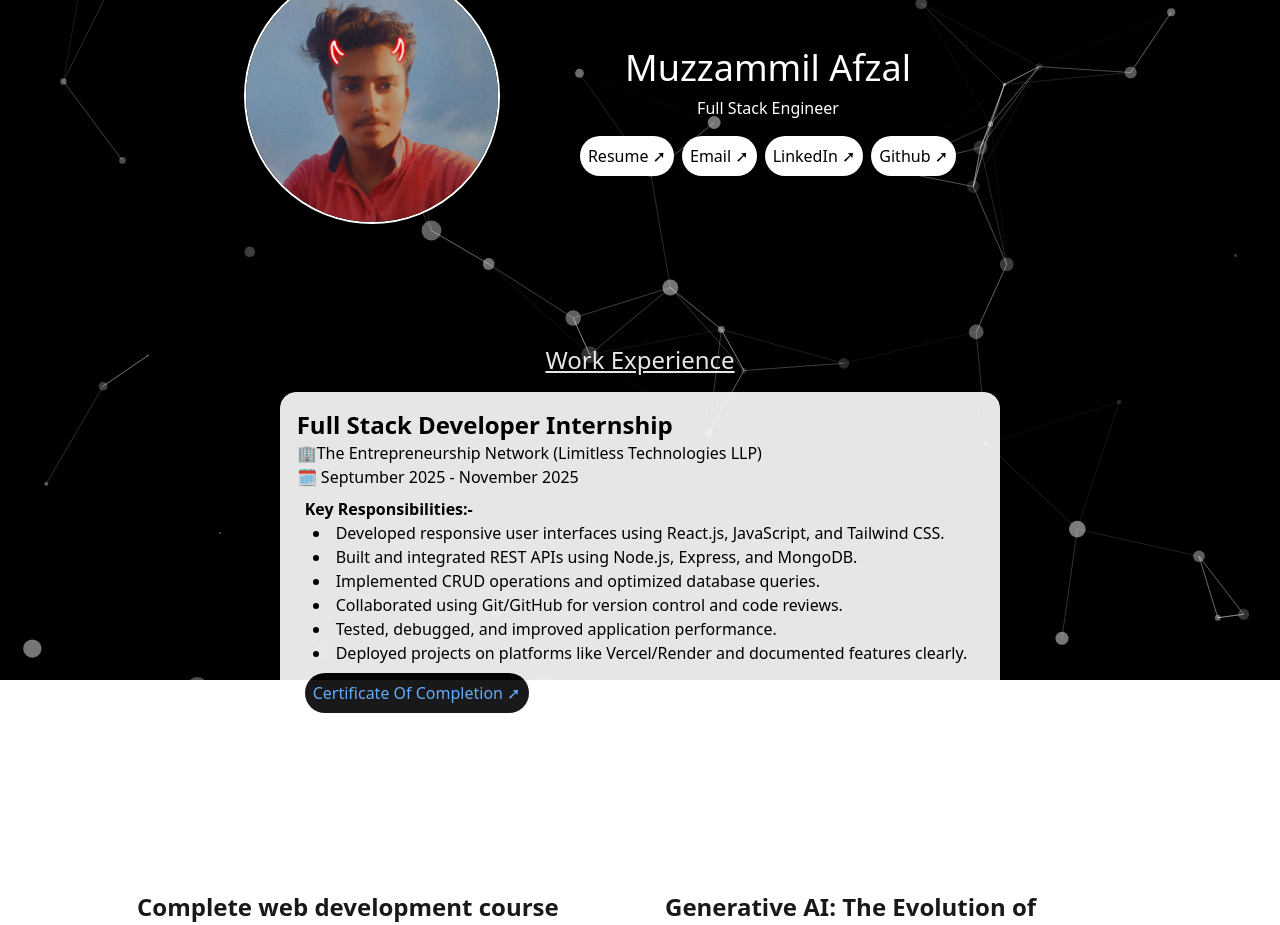
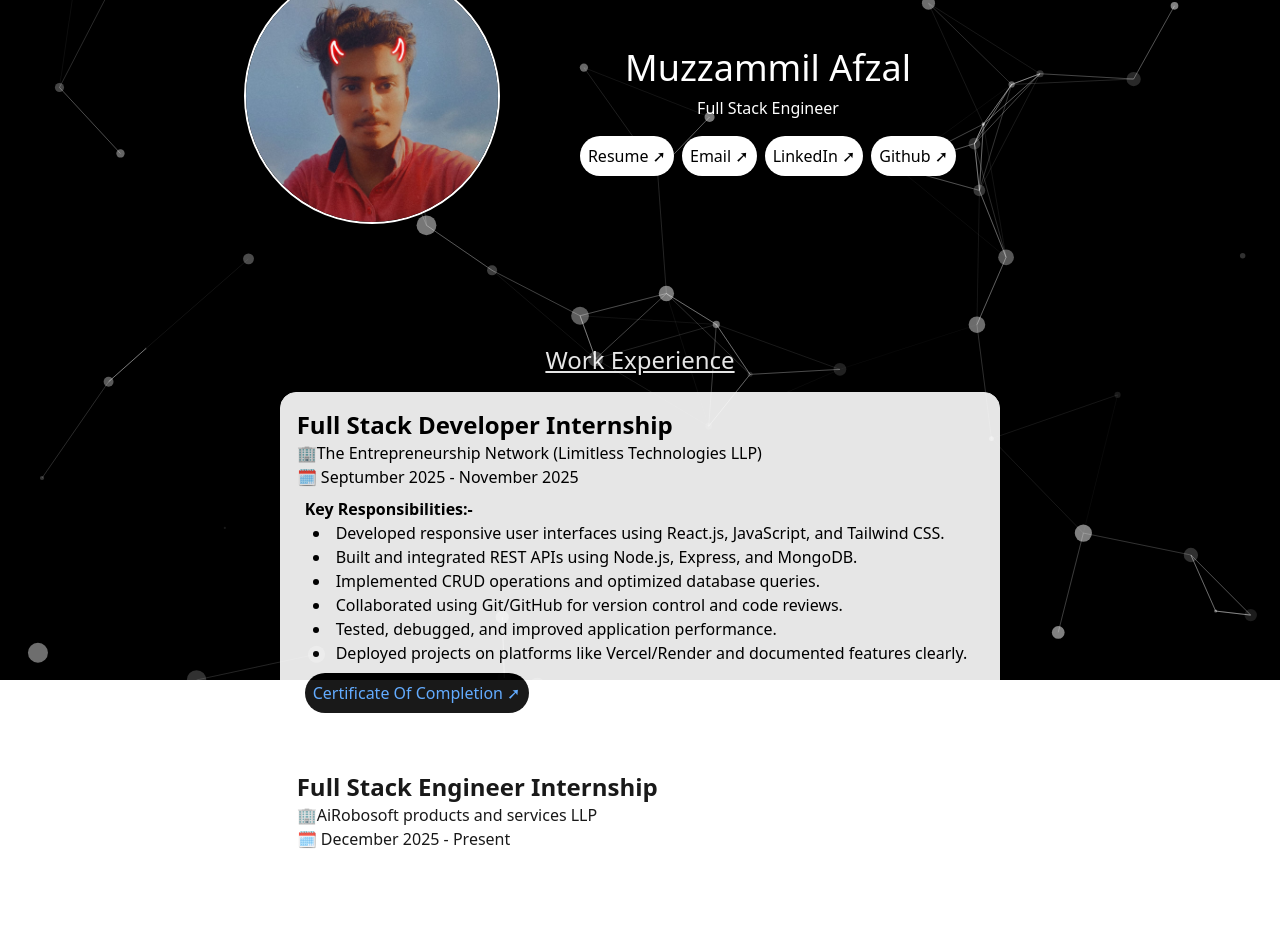
Before and after one commit to MuzzammilAfzal/portfolio, a Next.js app: page / in a window 1280 px wide. Shown: the part 120-1045 px from the top of the page. Built offline with nearby package versions, Linux system fonts and the light colour scheme.

Commit message:
internship update

```diff
--- a/Components/About.jsx
+++ b/Components/About.jsx
@@ -16,7 +16,7 @@ const About = () => {
             >Muzzammil Afzal</span>
             <span className="text-white my-2 block text-center "
             >Full Stack Engineer</span>
-           <div className='flex flex-wrap gap-2'>
+           <div className='flex flex-wrap justify-center gap-2'>
                 <button className='text-black p-2 bg-white rounded-4xl my-2 hover:bg-black hover:text-white flex justify-center'
             onClick={()=>{router.push("/files/resume")}}
             >Resume ➚</button>
--- a/Components/WorkExperience.jsx
+++ b/Components/WorkExperience.jsx
@@ -53,6 +53,58 @@ const WorkExperience = () => {
            </div>
         </div>
         </div>
+
+
+
+
+
+
+
+
+        <div className='flex justify-center mt-2 '>
+          <div className='w-[90%] md:w-full h-fit border border-white rounded-2xl p-4 text-black bg-white hover:scale-110 transition-transform'>
+           <div>
+             <span className='text-2xl font-bold'>Full Stack Engineer Internship</span>
+           </div>
+           <div>
+             <span className=''>🏢AiRobosoft products and services LLP</span>
+           </div>
+           <div>
+             <span className=''>🗓️ December 2025 - Present</span>
+           </div>
+           {/* <div className='p-2'>
+             <span className='w-full font-bold'>
+             Key Responsibilities:-
+             </span>
+            <div className=' px-2'>
+             <li>
+                 Developed responsive user interfaces using React.js, JavaScript, and Tailwind CSS.
+             </li>
+             <li>
+                 Built and integrated REST APIs using Node.js, Express, and MongoDB.
+             </li>
+             <li>
+                 Implemented CRUD operations and optimized database queries.
+             </li>
+             <li>
+                 Collaborated using Git/GitHub for version control and code reviews.
+             </li>
+             <li>
+                 Tested, debugged, and improved application performance.
+             </li>
+             <li>
+                 Deployed projects on platforms like Vercel/Render and documented features clearly.
+             </li>
+            </div>
+
+            <button className='text-blue-400 bg-black p-2 rounded-4xl my-2 hover:bg-black hover:text-white flex justify-center'
+            onClick={()=>{router.push("/files/LOC")}}
+            >Certificate Of Completion ➚</button>
+
+
+           </div> */}
+        </div>
+        </div>
     </div>
   )
 }
```
